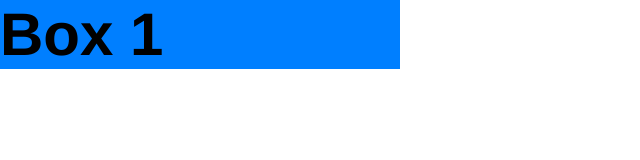
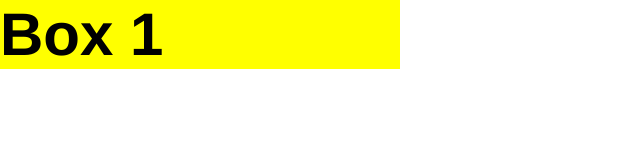
Before and after one commit to JendaPalenka/Zacatek, a plain HTML site: page Boxing/boxing1.html in a window 1280 px wide. Shown: the whole page, without its empty margins (0-640 px from the left). Drawn offline with Linux system fonts and the light colour scheme; files that its build step writes are made by us from their sources.

Commit message:
Update boxingstyl.css

```diff
--- a/Boxing/boxingstyl.css
+++ b/Boxing/boxingstyl.css
@@ -4,7 +4,7 @@ body{
 }
 
 .box{
-	background-color: #007FFF;
+	background-color: yellow;
 	width: 400px;
 }
 
```
